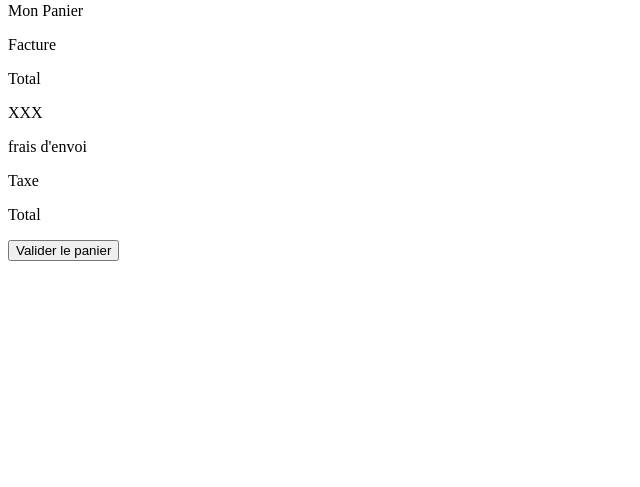
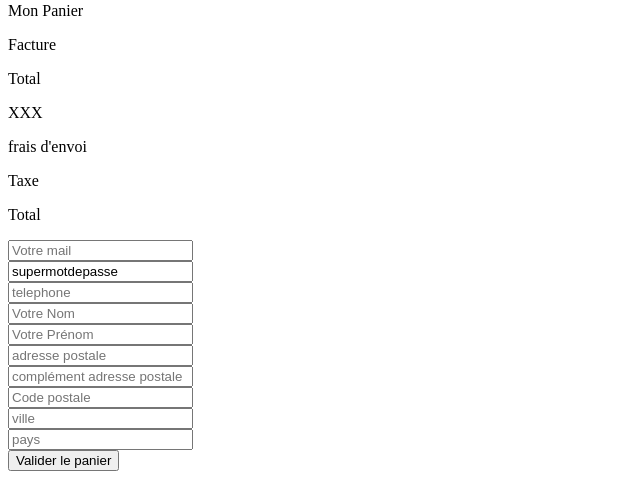
Before and after one commit to nelzart/negosudstore, a PHP site: page /views/produits.php in a window 1280 px wide. Shown: the part 1230-1717 px from the top of the page, without its empty margins (0-640 px from the left). Before the commit the page ends 1491 px from the top, so only its background shows below. Run offline with PHP 8.4, Linux system fonts and the light colour scheme; the template is opened without the code that fills it, so the values that code supplies are empty.

Commit message:
foncitonnalité ajouté

```diff
--- a/public/affichePanier.js
+++ b/public/affichePanier.js
@@ -4,18 +4,41 @@ let checdiv = document.getElementById("chec-div");
 let flag3 = false;
 const checkoutHandler = () => {
     if (!flag3) {
+        checkout.classList.remove("translate-x-0");
         checkout.classList.add("translate-x-full");
-        checkout.classList.remove("translate-x-0");
         setTimeout(function () {
             checdiv.classList.add("hidden");
         }, 1000);
         flag3 = true;
         } else {
         setTimeout(function () {
+            checkout.classList.add("translate-x-0");
             checkout.classList.remove("translate-x-full");
-            checkout.classList.add("translate-x-0");
         }, 1000);
         checdiv.classList.remove("hidden");
         flag3 = false;
     }
 };
+
+
+
+// let checkFilter = document.getElementById("checkout");
+// let filterDiv = document.getElementById("chec-div");
+// let flag4 = false;
+// const checkoutFilter = () => {
+//     if (!flag4) {
+//         checkFilter.classList.remove("translate-x-0");
+//         checkFilter.classList.add("translate-x-full");
+//         setTimeout(function () {
+//             filterDiv.classList.add("hidden");
+//         }, 1000);
+//         flag4 = true;
+//         } else {
+//         setTimeout(function () {
+//             checkFilter.classList.add("translate-x-0");
+//             checkFilter.classList.remove("translate-x-full");
+//         }, 1000);
+//         filterDiv.classList.remove("hidden");
+//         flag4 = false;
+//     }
+// };
--- a/views/cart.php
+++ b/views/cart.php
@@ -3,7 +3,7 @@
   <!--- more free and premium Tailwind CSS components at https://tailwinduikit.com/ --->
   <div class="w-full absolute z-10 right-0 h-full overflow-x-hidden transform translate-x-full transition ease-in-out duration-700 bg-[#350E12] " id="checkout">
     <div class="flex items-end lg:flex-row flex-col justify-end " id="cart">
-      <div class="lg:w-1/2 md:w-8/12 w-full lg:px-8 lg:py-14 md:px-6 px-4 md:py-8 py-4 border-[#B98F50] border-l-4 shadow-2xl overflow-y-hidden overflow-x-hidden lg:h-screen h-auto bg-[#4F0F15]" id="scroll">
+      <div class="lg:w-1/2 md:w-8/12 w-full lg:px-8 lg:py-14 md:px-6 px-4 md:py-8 py-4 border-[#B98F50] md:border-l-4 shadow-2xl overflow-x-hidden lg:h-screen h-auto bg-[#4F0F15]" id="scroll">
         <div class="flex items-center text-gray-500 hover:text-gray-600 cursor-pointer " onclick="checkoutHandler(false)">
 
           <p class="text-sm pl-2 leading-none text-[#B98F50]">&larr; Retour sur la page</p>
@@ -17,10 +17,12 @@
         </div>
 
       </div>
-      <div class="lg:w-96 md:w-8/12 w-full bg-gray-100 h-full">
+      <div class="lg:w-96 md:w-8/12 w-full bg-gray-100 h-full border-[#B98F50] border-l-4 lg:border-l-0 shadow-2xl lg:shadow-none">
         <div class="flex flex-col lg:h-screen h-auto lg:px-8 md:px-7 px-4 lg:py-20 md:py-10 py-6 justify-between overflow-y-auto bg-[#350E12]">
+
+
           <div>
-            <p class="lg:text-4xl text-3xl font-black leading-9 text-[#B98F50]">Facture</p>
+            <p class="lg:text-4xl text-3xl font-black leading-9 text-[#B98F50] ">Facture</p>
             <div class="flex items-center justify-between pt-16">
               <p class="text-base leading-none text-[#B98F50]">Total</p>
               <p class="text-base leading-none text-[#B98F50]">XXX</p>
@@ -39,7 +41,57 @@
               <p class="text-2xl leading-normal text-[#B98F50]">Total</p>
               <p class="text-2xl font-bold leading-normal text-right text-[#B98F50]"></p>
             </div>
-            <button onclick="checkoutHandler1(true)" class="text-lg antialiased font-bold leading-none w-full py-5 rounded-sm  border-[#B98F50] border-2 text-[#B98F50] uppercase bold">Valider le panier</button>
+
+            <form>
+
+            <div class="form-group mb-2">
+              <input type="email" class="form-control block w-full px-3 py-1.5 text-base font-normal text-[#B98F50] bg-transparent bg-clip-padding border border-solid border-[#B98F50] rounded transition ease-in-out m-0 focus:text-[#7B5F35] focus:border-[#7B5F35] focus:outline-none placeholder:text-[#9D1D2B] required" id="exampleInput125" placeholder="Votre mail">
+            </div>
+
+            <div class="form-group mb-2">
+              <input type="text" class="form-control block w-full px-3 py-1.5 text-base font-normal text-[#B98F50] bg-transparent bg-clip-padding border border-solid border-[#B98F50] rounded transition ease-in-out m-0 focus:text-[#7B5F35] focus:border-[#7B5F35] focus:outline-none placeholder:text-[#9D1D2B] hidden required" id="mdp" name="mdp" aria-describedby="emailHelp124" placeholder="Mot de passe" value="supermotdepasse">
+            </div>
+
+            <div class="form-group mb-2 pb-6">
+              <input type="text" class="form-control block w-full px-3 py-1.5 text-base font-normal text-[#B98F50] bg-transparent bg-clip-padding border border-solid border-[#B98F50] rounded transition ease-in-out m-0 focus:text-[#7B5F35] focus:border-[#7B5F35] focus:outline-none placeholder:text-[#9D1D2B] required" id="exampleInput124" aria-describedby="emailHelp124" placeholder="telephone">
+            </div>
+
+            <div class="grid grid-cols-2 gap-4 pt-6 border-dotted border-t border-[#B98F50]">
+              <div class="form-group mb-2 ">
+                <input type="text" class="form-control block w-full px-3 py-1.5 text-base font-normal text-[#B98F50] bg-transparent bg-clip-padding border border-solid border-[#B98F50] rounded transition ease-in-out m-0 focus:text-[#7B5F35] focus:border-[#7B5F35] focus:outline-none placeholder:text-[#9D1D2B] required" id="exampleInput123" aria-describedby="emailHelp123" placeholder="Votre Nom">
+              </div>
+
+              <div class="form-group mb-2">
+                <input type="text" class="form-control block w-full px-3 py-1.5 text-base font-normal text-[#B98F50] bg-transparent bg-clip-padding border border-solid border-[#B98F50] rounded transition ease-in-out m-0 focus:text-[#7B5F35] focus:border-[#7B5F35] focus:outline-none placeholder:text-[#9D1D2B] required" id="exampleInput124" aria-describedby="emailHelp124" placeholder="Votre Prénom">
+              </div>
+            </div>
+
+
+            <div class="form-group mb-2">
+              <input type="text" class="form-control block w-full px-3 py-1.5 text-base font-normal text-[#B98F50] bg-transparent bg-clip-padding border border-solid border-[#B98F50] rounded transition ease-in-out m-0 focus:text-[#7B5F35] focus:border-[#7B5F35] focus:outline-none placeholder:text-[#9D1D2B] required" id="exampleInput126" placeholder="adresse postale">
+            </div>
+
+            <div class="form-group mb-2">
+              <input type="text" class="form-control block w-full px-3 py-1.5 text-base font-normal text-[#B98F50] bg-transparent bg-clip-padding border border-solid border-[#B98F50] rounded transition ease-in-out m-0 focus:text-[#7B5F35] focus:border-[#7B5F35] focus:outline-none placeholder:text-[#9D1D2B] required" id="exampleInput126" placeholder="complément adresse postale">
+            </div>
+
+            <div class="grid grid-cols-2 gap-4">
+              <div class="form-group mb-2">
+                <input type="text" class="form-control block w-full px-3 py-1.5 text-base font-normal text-[#B98F50] bg-transparent bg-clip-padding border border-solid border-[#B98F50] rounded transition ease-in-out m-0 focus:text-[#7B5F35] focus:border-[#7B5F35] focus:outline-none placeholder:text-[#9D1D2B] required" id="exampleInput123" aria-describedby="emailHelp123" placeholder="Code postale">
+              </div>
+
+              <div class="form-group mb-2">
+                <input type="text" class="form-control block w-full px-3 py-1.5 text-base font-normal text-[#B98F50] bg-transparent bg-clip-padding border border-solid border-[#B98F50] rounded transition ease-in-out m-0 focus:text-[#7B5F35] focus:border-[#7B5F35] focus:outline-none placeholder:text-[#9D1D2B] required" id="exampleInput124" aria-describedby="emailHelp124" placeholder="ville">
+              </div>
+
+            </div>
+
+            <div class="form-group mb-2">
+              <input type="text" class="form-control block w-full px-3 py-1.5 text-base font-normal text-[#B98F50] bg-transparent bg-clip-padding border border-solid border-[#B98F50] rounded transition ease-in-out m-0 focus:text-[#7B5F35] focus:border-[#7B5F35] focus:outline-none placeholder:text-[#9D1D2B] required" id="exampleInput124" aria-describedby="emailHelp124" placeholder="pays">
+            </div>
+
+            <button type="submit" onclick="checkoutHandler1(true)" class="text-lg antialiased font-bold leading-none w-full py-5 rounded-sm  border-[#B98F50] border-2 text-[#B98F50] uppercase bold p-2 pl-5 pr-5 mt-10 bg-transparent border-2 border-[#B98F50] text-[#B98F50] text-lg rounded-lg transition-colors duration-700 transform hover:bg-[#B98F50] hover:text-[#4F0F15] flex justify-around">Valider le panier</button>
+          </form>
           </div>
         </div>
       </div>
--- a/views/produits.php
+++ b/views/produits.php
@@ -8,13 +8,12 @@ $title = "Nos Produits";
 
 <body class="bg-[#4F0F15]">
 
-
-    <div class="bg-[#4F0F15] h-max bg-fixed flex">
-        <button class="h-[100%] absolute bg-[#B98F50] shadow-lg sm:flex lg:hidden ">
-            <span class="material-icons text-[#7B5F35]">&#xe5e1;</span>
+    <div id="myFilters" class="bg-[#4F0F15] h-[100%] bg-fixed flex transition duration-200">
+        <div class=" lg:w-[20%] bg-fixed flex justify-center">
+            <button id="showFilter" class="h-[100%]  bg-[#B98F50] shadow-lg flex items-center lg:hidden transition duration-200 order-last">
+                <span class="material-icons text-[#4F0F15]">&#xe5e1;</span>
             </button>
-        <div class="w-[20%] bg-fixed flex justify-around">
-            <div id="filter" class=" flex m-6 flex-col hidden lg:flex">
+            <div id="myFilters2" class=" flex m-6 flex-col hidden lg:flex order-first">
                 <img src='./public/logo_negosud.svg' alt='' width={350} min-width={250} class="mb-8"/>
 
                 <h3 class="text-2xl text-[#B98F50] mb-6">Filtrer les produits</h3>
@@ -33,20 +32,30 @@ $title = "Nos Produits";
                 ?>
 
             <button onclick="checkoutHandler(false)" class="cart p-2 pl-5 pr-5 mt-10 bg-transparent border-2 border-[#B98F50] text-[#B98F50] text-lg rounded-lg transition-colors duration-700 transform hover:bg-[#B98F50] hover:text-[#4F0F15] flex justify-around">
-                <!-- <i class="material-icons">&#xe8cc; </i>  <p class="cart">Mon panier </p> <span class="ml-4 text-[#7B5F35]"> 0</span> -->
                 <ion-icon name="basket" class="material-icons">&#xe8cc;</ion-icon>Panier<span>0</span>
             </button>
         </div>
     </div>
+    <script>
+        var toggleBtn = document.getElementById('showFilter');
+        var ingredients = document.getElementById('myFilters');
+        var ingredients2 = document.getElementById('myFilters2');
 
-    <div class="lg:w-[75%]">
+        toggleBtn.addEventListener('click', function() {
+            toggleBtn.classList.toggle('translate-x-2/4');
+            ingredients.classList.toggle('translate-x-2/4');
+            ingredients2.classList.toggle('hidden');
+        })
+    </script>
+
+    <div class="w-[90%] lg:w-[75%] flex justify-evenly">
         <div class="grid gap-6 grid-cols-1 sm:grid-cols-2 lg:grid-cols-3 xl:grid-cols-4 mt-6">
             <?php
                     foreach($response as $value) {
                         if ($value['Pro_IsWeb'] == 1){
                             echo '
 
-                                <div id="'.$value['Pro_Id'].'"  class="w-full prendlui max-w-sm mx-auto rounded-md shadow-black overflow-hidden bg-white hover:shadow-2xl transition-shadow ease-in duration-300 produit '.str_replace(' ', '', $value['Typ_Libelle']).'">
+                                <div id="'.$value['Pro_Id'].'"  class="w-full h-80 prendlui max-w-sm mx-auto rounded-md shadow-black overflow-hidden bg-white hover:shadow-2xl transition-shadow ease-in duration-300 produit '.str_replace(' ', '', $value['Typ_Libelle']).'">
                                     <dza href="?action=getThisProduct&id='.$value['Pro_Id'].'">
                                         <div class="flex items-end justify-end ">
                                             <div class="h-56 w-full bg-cover object-cover bg-center">
@@ -228,7 +237,7 @@ function displayCart() {
                 <div class=" md:flex items-strech py-8 md:py-10 lg:py-8 border-t border-[#B98F50] text-[#B98F50] flex justify-around items-center">
                     <div class="product flex justify-around items-center">
                         <ion-icon class="material-icons cursor-pointer hover:text-[#7B5F35]">&#xe92e;</ion-icon>
-                        <div class="md:w-4/12 2xl:w-1/4 w-full">
+                        <div class="w-[25%]">
                             <img src="https://daxueconseil.fr/wp-content/uploads/2016/09/Daxue-Conseil-Les-produits-du-terroir-fran%C3%A7ais-en-Chine.jpg" class="h-full object-center object-cover md:block hidden" />
                             <img src="https://daxueconseil.fr/wp-content/uploads/2016/09/Daxue-Conseil-Les-produits-du-terroir-fran%C3%A7ais-en-Chine.jpg" class="md:hidden w-full h-full object-center object-cover" />
                         </div>
@@ -275,7 +284,11 @@ function manageQuantity() {
     let currentProduct = '';
     let existProduct;
     let cartItems = localStorage.getItem('productsInCart');
+
     cartItems = JSON.parse(cartItems);
+
+
+
 
     for(let i=0; i < cartItems.length; i++) {
         decreaseButtons[i].addEventListener('click', () => {
```
Lines whose indentation alone changed are shown as unchanged.
